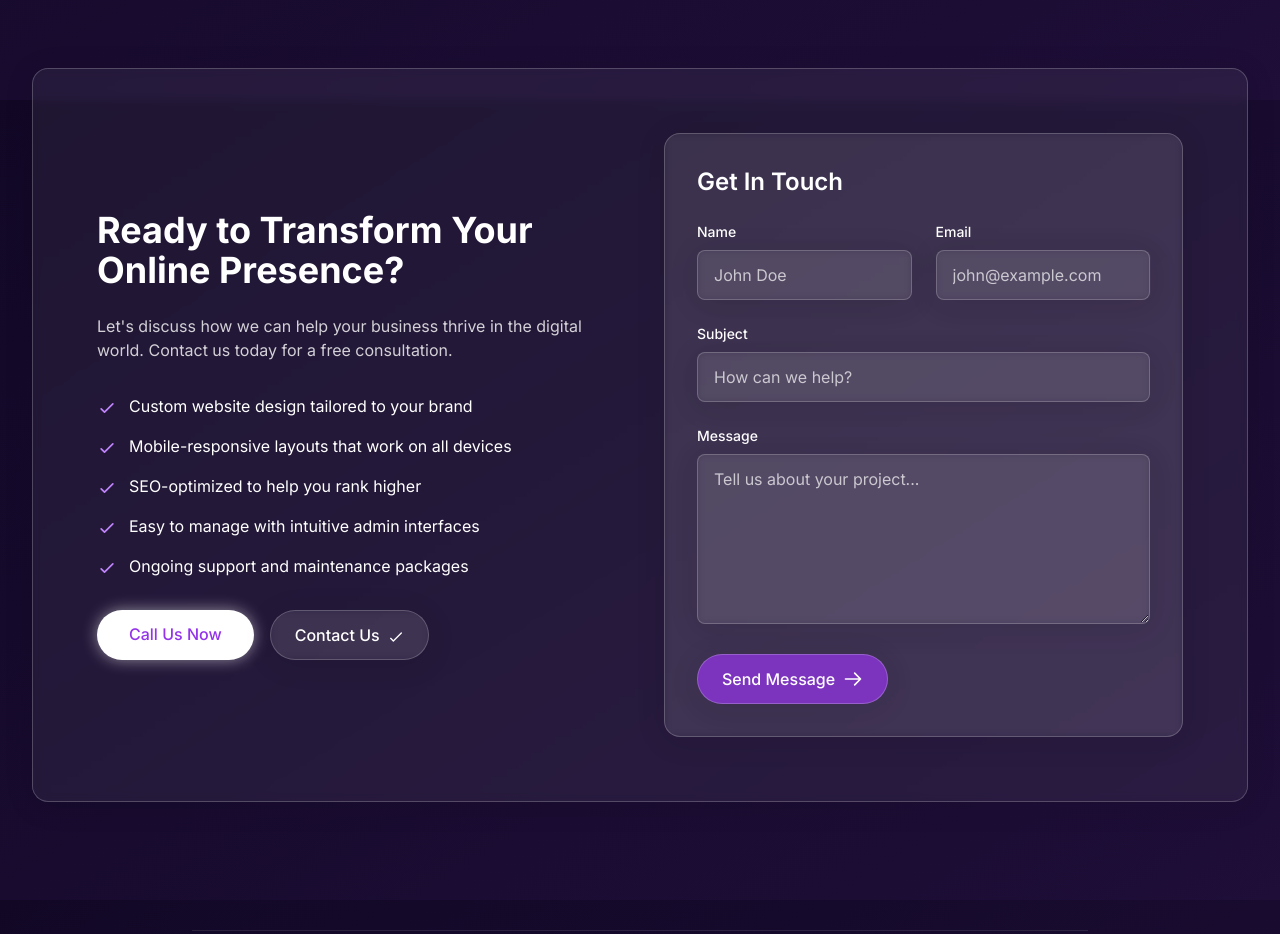
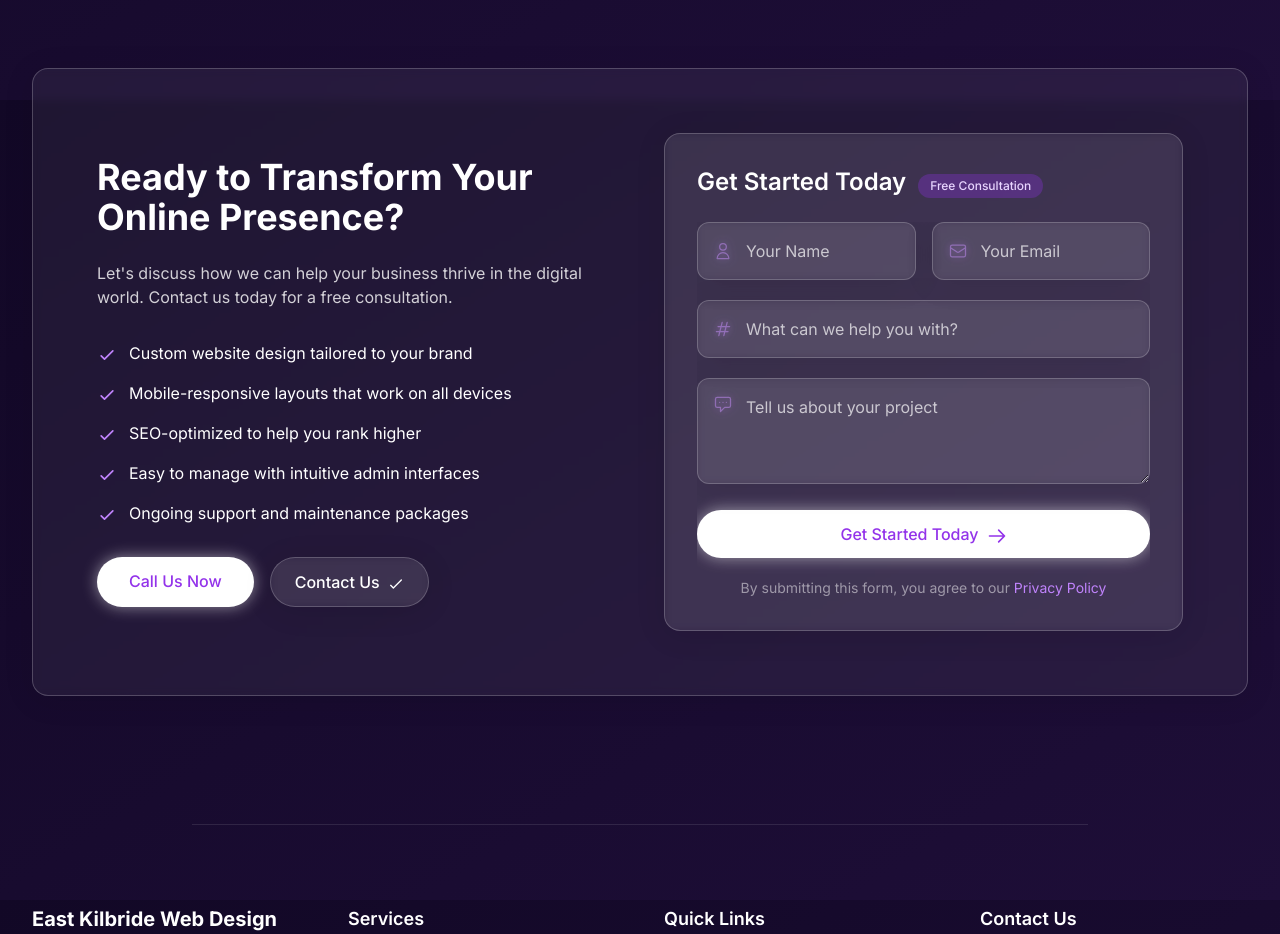
Before and after one commit to matthewmarleyuk/EK-Web-Design, a Next.js app: page / in a window 1280 px wide. Shown: the part 5500-6434 px from the top of the page. Built offline with nearby package versions, Linux system fonts and the light colour scheme.

Commit message:
Remove decorative elements from contact form for consistency

```diff
--- a/src/app/page.tsx
+++ b/src/app/page.tsx
@@ -3,8 +3,9 @@ import Navigation from '../components/navigation';
 import { getPath } from '../utils/path';
 import dynamic from 'next/dynamic';
 
-// Use dynamic import with no SSR for the client component
+// Use dynamic import with no SSR for the client components
 const ContactForm = dynamic(() => import('../components/ContactForm'), { ssr: false });
+const HeroContactForm = dynamic(() => import('../components/HeroContactForm'), { ssr: false });
 
 // Remove or comment out the old getPath function
 // Create a function to properly handle paths across environments
@@ -465,9 +466,18 @@ export default function Home() {
                   </a>
                 </div>
               </div>
-              <div className="glass p-8 rounded-2xl">
-                <h3 className="text-2xl font-semibold mb-6">Get In Touch</h3>
-                <ContactForm />
+              <div className="glass rounded-2xl">
+                {/* Remove glow effects */}
+
+                <div className="p-8 relative z-10">
+                  <h3 className="text-2xl font-semibold mb-6">
+                    Get Started Today
+                    <span className="ml-3 inline-flex items-center px-3 py-1 rounded-full text-xs font-medium bg-purple-600/30 text-purple-200">
+                      Free Consultation
+                    </span>
+                  </h3>
+                  <HeroContactForm />
+                </div>
               </div>
             </div>
           </div>
--- /dev/null
+++ b/src/components/HeroContactForm.tsx
@@ -0,0 +1,183 @@
+'use client';
+
+import { useState, FormEvent } from 'react';
+
+export default function HeroContactForm() {
+  const [formData, setFormData] = useState({
+    name: '',
+    email: '',
+    subject: '',
+    message: ''
+  });
+
+  const [status, setStatus] = useState({
+    submitted: false,
+    submitting: false,
+    info: { error: false, msg: null as string | null }
+  });
+
+  const handleChange = (e: React.ChangeEvent<HTMLInputElement | HTMLTextAreaElement>) => {
+    const { id, value } = e.target;
+    setFormData((prevData) => ({
+      ...prevData,
+      [id]: value
+    }));
+  };
+
+  const handleSubmit = async (e: FormEvent) => {
+    e.preventDefault();
+    setStatus(prevStatus => ({ ...prevStatus, submitting: true }));
+
+    try {
+      // Post data to webhook URL
+      const res = await fetch('https://hook.eu2.make.com/j6do3ehd5970jscb9rleducwqai2gt0o', {
+        method: 'POST',
+        headers: {
+          'Content-Type': 'application/json'
+        },
+        body: JSON.stringify(formData)
+      });
+
+      if (res.ok) {
+        setStatus({
+          submitted: true,
+          submitting: false,
+          info: { error: false, msg: 'Your message has been sent successfully!' }
+        });
+        setFormData({
+          name: '',
+          email: '',
+          subject: '',
+          message: ''
+        });
+      } else {
+        throw new Error('Failed to submit the form');
+      }
+    } catch (error) {
+      setStatus({
+        submitted: false,
+        submitting: false,
+        info: { error: true, msg: 'Something went wrong. Please try again later.' }
+      });
+    }
+  };
+
+  // CSS for input fields
+  const inputStyle = {
+    background: "rgba(255, 255, 255, 0.06)",
+    boxShadow: "0 4px 30px rgba(0, 0, 0, 0.1)",
+    backdropFilter: "blur(4.3px)",
+    WebkitBackdropFilter: "blur(4.3px)",
+    border: "1px solid rgba(255, 255, 255, 0.21)"
+  };
+
+  return (
+    <div className="relative overflow-hidden">
+      {/* Remove decorative elements */}
+
+      <form onSubmit={handleSubmit} className="relative z-10 space-y-5">
+        <div>
+          <div className="flex flex-col sm:flex-row gap-4">
+            <div className="flex-1 relative">
+              <div className="absolute inset-y-0 left-0 pl-4 flex items-center pointer-events-none">
+                <svg className="w-5 h-5 text-purple-400/50" xmlns="http://www.w3.org/2000/svg" fill="none" viewBox="0 0 24 24" stroke="currentColor">
+                  <path strokeLinecap="round" strokeLinejoin="round" strokeWidth={1.5} d="M16 7a4 4 0 11-8 0 4 4 0 018 0zM12 14a7 7 0 00-7 7h14a7 7 0 00-7-7z" />
+                </svg>
+              </div>
+              <input
+                type="text"
+                id="name"
+                className="w-full pl-12 pr-4 py-4 text-purple-300 placeholder-white/70 focus:outline-none focus:ring-2 focus:ring-purple-500/50 rounded-xl transition-all duration-300"
+                style={inputStyle}
+                placeholder="Your Name"
+                value={formData.name}
+                onChange={handleChange}
+                required
+              />
+            </div>
+            <div className="flex-1 relative">
+              <div className="absolute inset-y-0 left-0 pl-4 flex items-center pointer-events-none">
+                <svg className="w-5 h-5 text-purple-400/50" xmlns="http://www.w3.org/2000/svg" fill="none" viewBox="0 0 24 24" stroke="currentColor">
+                  <path strokeLinecap="round" strokeLinejoin="round" strokeWidth={1.5} d="M3 8l7.89 5.26a2 2 0 002.22 0L21 8M5 19h14a2 2 0 002-2V7a2 2 0 00-2-2H5a2 2 0 00-2 2v10a2 2 0 002 2z" />
+                </svg>
+              </div>
+              <input
+                type="email"
+                id="email"
+                className="w-full pl-12 pr-4 py-4 text-purple-300 placeholder-white/70 focus:outline-none focus:ring-2 focus:ring-purple-500/50 rounded-xl transition-all duration-300"
+                style={inputStyle}
+                placeholder="Your Email"
+                value={formData.email}
+                onChange={handleChange}
+                required
+              />
+            </div>
+          </div>
+        </div>
+
+        <div className="relative">
+          <div className="absolute inset-y-0 left-0 pl-4 flex items-center pointer-events-none">
+            <svg className="w-5 h-5 text-purple-400/50" xmlns="http://www.w3.org/2000/svg" fill="none" viewBox="0 0 24 24" stroke="currentColor">
+              <path strokeLinecap="round" strokeLinejoin="round" strokeWidth={1.5} d="M7 20l4-16m2 16l4-16M6 9h14M4 15h14" />
+            </svg>
+          </div>
+          <input
+            type="text"
+            id="subject"
+            className="w-full pl-12 pr-4 py-4 text-purple-300 placeholder-white/70 focus:outline-none focus:ring-2 focus:ring-purple-500/50 rounded-xl transition-all duration-300"
+            style={inputStyle}
+            placeholder="What can we help you with?"
+            value={formData.subject}
+            onChange={handleChange}
+            required
+          />
+        </div>
+
+        <div className="relative">
+          <div className="absolute top-4 left-0 pl-4 flex items-start pointer-events-none">
+            <svg className="w-5 h-5 text-purple-400/50" xmlns="http://www.w3.org/2000/svg" fill="none" viewBox="0 0 24 24" stroke="currentColor">
+              <path strokeLinecap="round" strokeLinejoin="round" strokeWidth={1.5} d="M8 10h.01M12 10h.01M16 10h.01M9 16H5a2 2 0 01-2-2V6a2 2 0 012-2h14a2 2 0 012 2v8a2 2 0 01-2 2h-5l-5 5v-5z" />
+            </svg>
+          </div>
+          <textarea
+            id="message"
+            rows={3}
+            className="w-full pl-12 pr-4 py-4 text-purple-300 placeholder-white/70 focus:outline-none focus:ring-2 focus:ring-purple-500/50 rounded-xl transition-all duration-300"
+            style={inputStyle}
+            placeholder="Tell us about your project"
+            value={formData.message}
+            onChange={handleChange}
+            required
+          ></textarea>
+        </div>
+
+        {status.info.msg && (
+          <div className={`p-4 rounded-xl ${status.info.error ? 'bg-red-500/20 text-red-100' : 'bg-green-500/20 text-green-100'} animate-fade-in-up`}>
+            {status.info.msg}
+          </div>
+        )}
+
+        <div className="flex items-center">
+          <button
+            type="submit"
+            className="w-full bg-white text-purple-600 font-medium py-3 px-8 rounded-full transition-all duration-300 hover:bg-gray-100 shadow-[0_0_15px_rgba(255,255,255,0.5)] hover:shadow-[0_0_20px_rgba(255,255,255,0.7)]"
+            disabled={status.submitting}
+          >
+            {status.submitting ? 'Sending...' : (
+              <>
+                Get Started Today
+                <svg className="w-5 h-5 ml-2 inline-block" fill="none" stroke="currentColor" viewBox="0 0 24 24">
+                  <path strokeLinecap="round" strokeLinejoin="round" strokeWidth={2} d="M14 5l7 7m0 0l-7 7m7-7H3" />
+                </svg>
+              </>
+            )}
+          </button>
+        </div>
+
+        <p className="text-center text-white/50 text-sm">
+          By submitting this form, you agree to our <span className="text-purple-400 hover:text-purple-300 cursor-pointer">Privacy Policy</span>
+        </p>
+      </form>
+    </div>
+  );
+}
```
